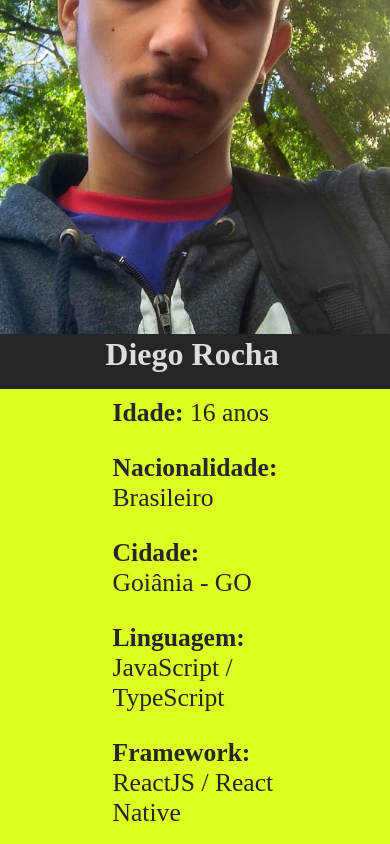
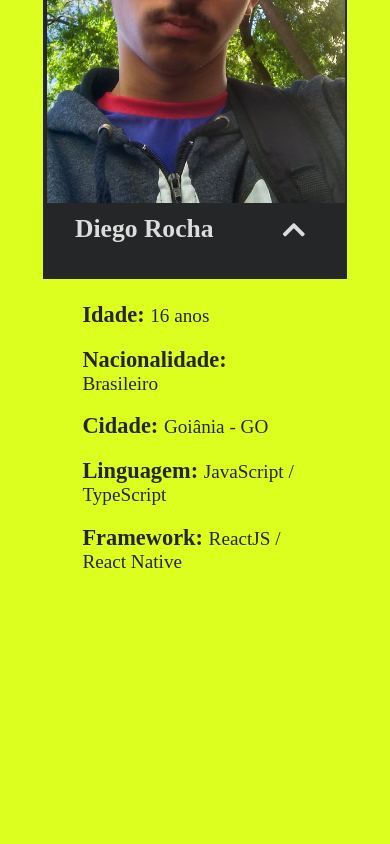
Before and after one commit to Xaakla/portfolio-frontend, a React (Create React App) app: page / in a window 390 px wide. Shown: the part 4096-4940 px from the top of the page. After the commit the page ends 4713 px from the top, so only its background shows below. Built offline with nearby package versions, Linux system fonts and the light colour scheme; no server answers; some icons are missing; a web font is replaced by a local one.

Commit message:
arrumando a responsividade do footer

```diff
--- a/src/blocks/Projects/card.scss
+++ b/src/blocks/Projects/card.scss
@@ -45,7 +45,7 @@
         justify-content: center;
         align-items: center;
         padding: 0 20px 0 35px;
-        min-width: 530px;
+        // min-width: 530px;
         margin-left: 48px;
 
         .card-title {
--- a/src/components/Footer/index.tsx
+++ b/src/components/Footer/index.tsx
@@ -1,5 +1,7 @@
 import React from 'react';
 import './styles.scss';
+
+import { FaChevronUp, FaChevronDown } from 'react-icons/fa';
 
 import profileImg from '../../assets/profile.png';
 
@@ -10,15 +12,20 @@ const Footer: React.FC = () => {
 
         <div className="content">
           <div className="profile-image">
-            <div className="visual">
+            <div className="image-box">
               <img src={profileImg} alt="profile"/>
-              <span>Diego Rocha</span>
             </div>
-            <span className="bio">
-             Sou programador FullStack, trabalho com NodeJS no backend e com ReactJS e React Native no frontend usando JavaScript e TypeScript. <br/><br/>
-             Começei a estudar JavaScript em Junho de 2019, já desenvolvi projetos como freelancer usando a linguagem e até projetos pessoias. <br/><br/>
-             Pretendo chegar mais longe e aprimorar meus conhecimentos ganhando mais experiência de trabalho.
-            </span>
+            <div className="bio-info">
+              <span className="bio-name">
+                Diego Rocha
+                <FaChevronUp className="bio-icon" />
+              </span>
+              <span className="bio">
+                Sou programador FullStack, trabalho com NodeJS no backend e com ReactJS e React Native no frontend usando JavaScript e TypeScript. <br/><br/>
+                Começei a estudar JavaScript em Junho de 2019, já desenvolvi projetos como freelancer usando a linguagem e até projetos pessoias. <br/><br/>
+                Pretendo chegar mais longe e aprimorar meus conhecimentos ganhando mais experiência de trabalho.
+              </span>
+            </div>
           </div>
 
           <div className="profile-info">
@@ -47,8 +54,6 @@ const Footer: React.FC = () => {
                 <span>Framework: </span>
                 ReactJS / React Native
               </fieldset>
-
-
             </legend>
           </div>
         </div>
--- a/src/components/Footer/styles-responsive.scss
+++ b/src/components/Footer/styles-responsive.scss
@@ -5,6 +5,21 @@
         .block-name {
             font-size: 35pt;
             text-align: center !important;
+        }
+        .profile-info {
+            padding: 16px 0 0 0 !important;
+            margin-bottom: 32px !important;
+
+            legend {
+                fieldset {
+                    font-size: .8rem !important;
+
+                    span {
+                        font-size: 1rem !important;
+
+                    }
+                }
+            }
         }
     }
 }
@@ -40,6 +55,19 @@
             .profile-image:hover {
                 width: 450px;
             }
+
+            .profile-info {
+                legend {
+                    fieldset {
+                        font-size: 1.2rem  !important;
+
+                        span {
+                            font-size: 1.4rem  !important;
+
+                        }
+                    }
+                }
+            }
         }
     // }
 }
--- a/src/components/Footer/styles.scss
+++ b/src/components/Footer/styles.scss
@@ -20,49 +20,76 @@
         align-items: center;
         justify-content: center;
         padding: 0 0 64px 16px;
+        position: relative;
 
         .profile-image {
             display: flex;
-            flex-direction: row;
+            flex-direction: column;
             transition: 600ms;
-            width: 410px;
+            width: 300px;
             background: $primary-color;
+            border: 2px solid $primary-color;
+            height: 460px;
+            overflow: hidden;
+            position: relative;
 
-            .visual {
+            .image-box {
+                img {
+                    width: 300px;
+                    user-select: none;
+                    object-fit: contain;
+                }
+
+            }
+
+            .bio-info {
                 display: flex;
                 flex-direction: column;
+                width: 300px;
+                transition: all 800ms;
 
-                img {
-                    border: 2px solid $primary-color;
-                    width: 400px;
+                .bio-name {
+                    display: flex;
+                    flex-direction: row;
+                    align-items: center;
+                    justify-content: space-around;
+                    margin-bottom: 16px;
+                    color: $third-color;
+                    font-weight: bold;
+                    font-size: 1.6rem;
                     user-select: none;
+
+                    .bio-icon {
+                        color: $third-color;
+                        border-radius: 50%;
+                        padding: 8px;
+                    }
                 }
 
-                span {
-                    width: 100%;
+                .bio {
+                    display: flex;
+                    box-sizing: border-box;
+                    position: absolute;
+                    width: 300px;
+                    height: 100%;
+                    top: 460px;
+                    left: 0;
                     background: $primary-color;
                     color: $third-color;
-                    font-weight: bold;
-                    font-size: 2.0rem;
-                    user-select: none;
+                    font-size: 1rem;
+                    line-height: 1.6rem;
+                    padding: 0 8px;
+                    align-items: center;
+                    justify-content: center;
+                    transition: all 800ms;
                 }
+
             }
 
-            .bio {
-                display: none;
-                color: $third-color;
-                font-size: 1.2rem;
-                line-height: 2.2rem;
-                padding: 0 8px;
-                align-items: center;
-                justify-content: right;
-            }
-        }
-        .profile-image:hover {
-            width: 850px;
-            .bio {
-                transition-delay: 2s;
-                display: flex;
+            .bio-info:hover {
+                .bio {
+                    top: 0;
+                }
             }
         }
 
@@ -70,14 +97,14 @@
             padding: 0 64px;
             text-align: left;
             color: $primary-color;
-            font-size: 1.6rem;
 
             legend {
-
                 fieldset {
                     border: none;
+                    font-size: 1.4rem;
 
                     span {
+                        font-size: 1.6rem;
                         font-weight: bold;
                     }
                 }
@@ -85,3 +112,11 @@
         }
     }
 }
+
+@keyframes bio-up {
+    to {
+        // background: $primary-color;
+        top: 0;
+        // overflow-y: scroll;
+    }
+}
```
